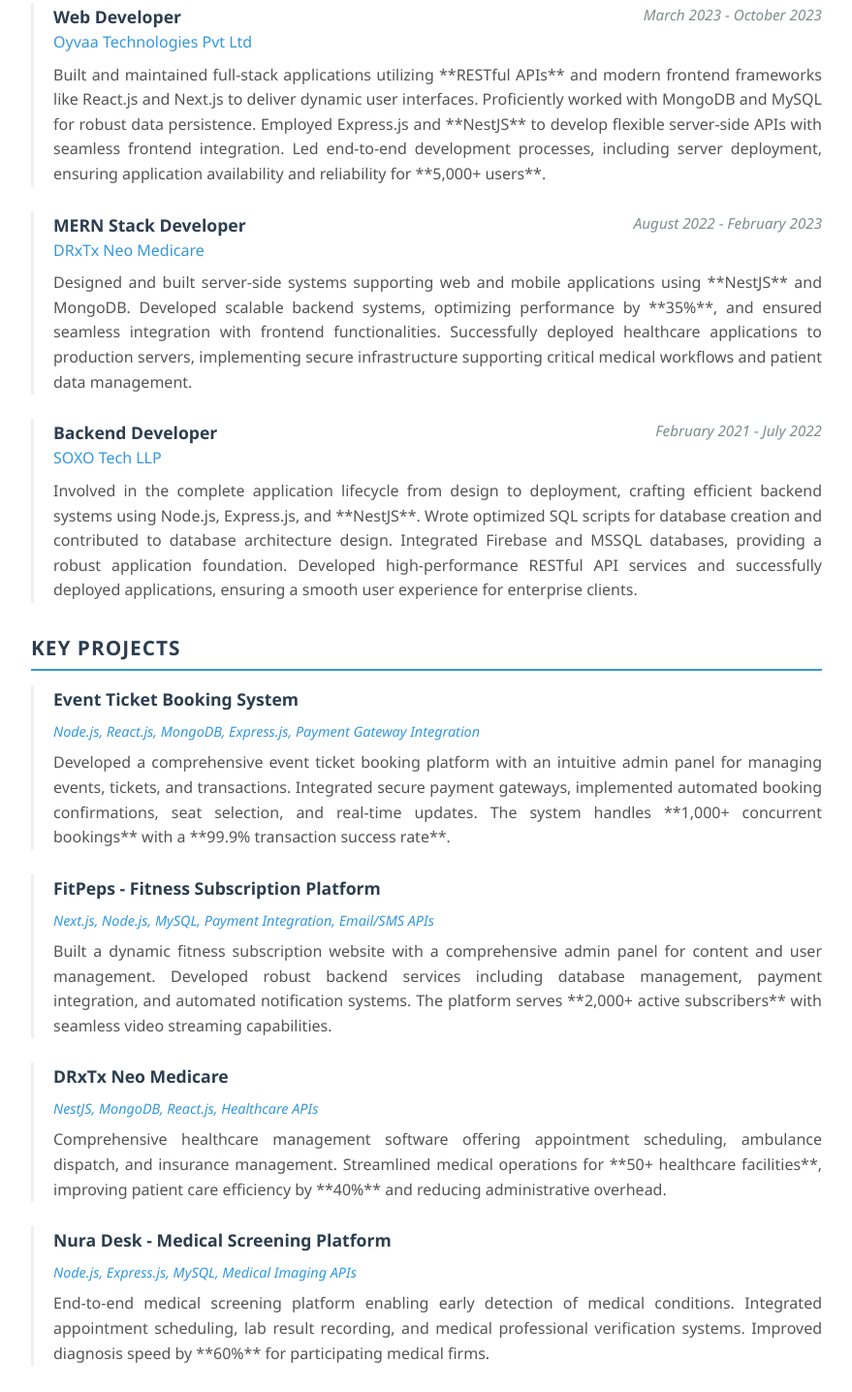
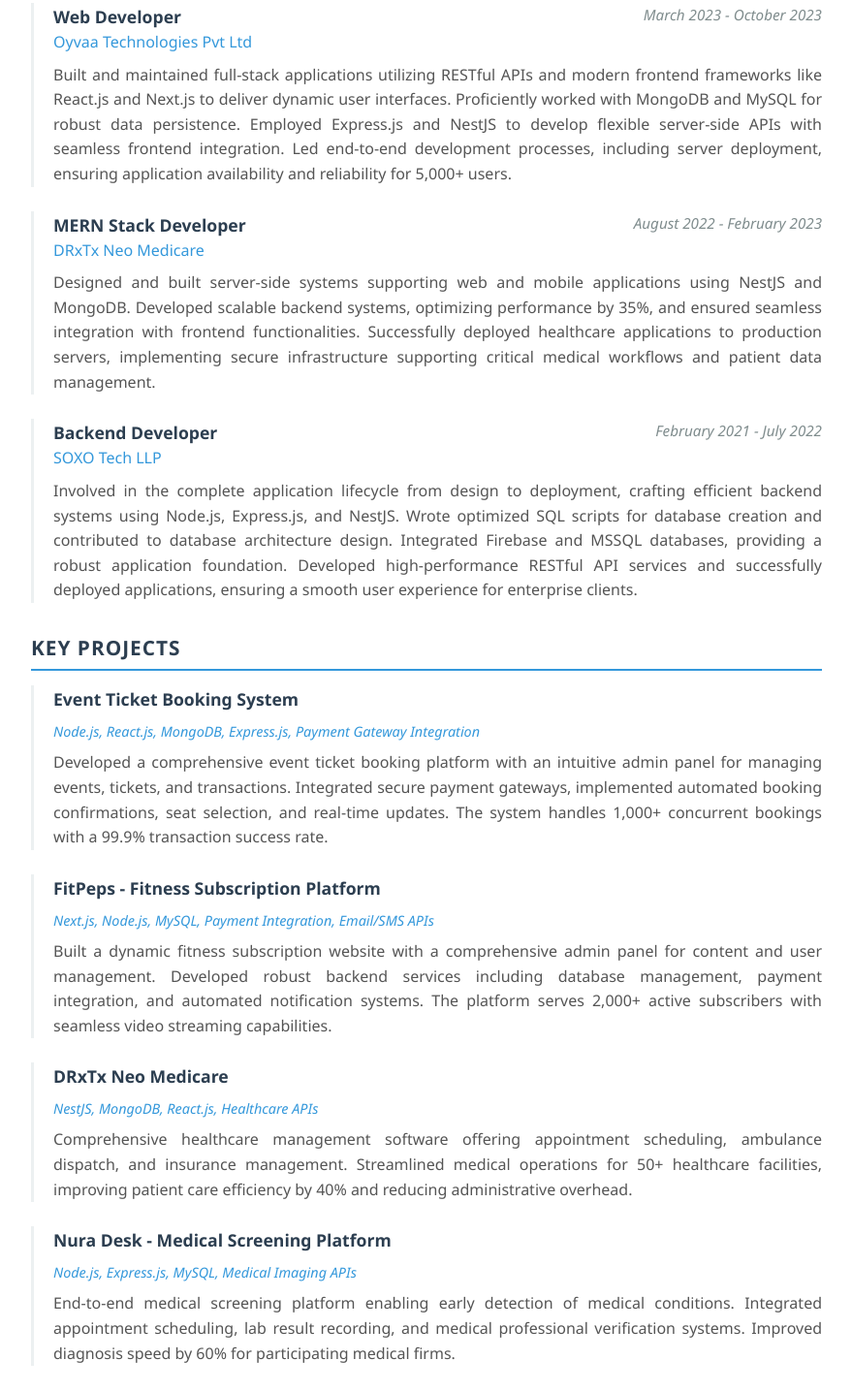
Before and after one commit to ramees95/me, a plain HTML site: page index.html in a window 1280 px wide. Shown: the part 1329-2765 px from the top of the page at 97% size, without its empty margins (200-1079 px from the left). Drawn offline with Linux system fonts and the light colour scheme.

Commit message:
corrections

```diff
--- a/index.html
+++ b/index.html
@@ -183,7 +183,7 @@
         <div class="skills-grid">
             <div class="skill-category">
                 <h4>Backend Development</h4>
-                <div class="skills-list">Node.js, **NestJS**, Express.js, REST APIs, TypeScript</div>
+                <div class="skills-list">Node.js, NestJS, Express.js, REST APIs, TypeScript</div>
             </div>
             <div class="skill-category">
                 <h4>Frontend Development</h4>
@@ -212,7 +212,7 @@
                 <div class="duration">March 2024 - Present</div>
             </div>
             <div class="job-description">
-                Designed and developed full-stack applications leveraging **RESTful APIs** and modern frontend frameworks such as React.js and Next.js to create seamless user experiences. Implemented **MySQL** for efficient data management, ensuring secure and optimized storage solutions. Utilized Express.js and **NestJS** to build scalable server-side APIs that integrate smoothly with frontend components. Responsible for deploying applications to production environments, maintaining **99.5% uptime** and optimal performance.
+                Designed and developed full-stack applications leveraging RESTful APIs and modern frontend frameworks such as React.js and Next.js to create seamless user experiences. Implemented MySQL for efficient data management, ensuring secure and optimized storage solutions. Utilized Express.js and NestJS to build scalable server-side APIs that integrate smoothly with frontend components. Responsible for deploying applications to production environments, maintaining 99.5% uptime and optimal performance.
             </div>
         </div>
 
@@ -225,7 +225,7 @@
                 <div class="duration">November 2023 - Present</div>
             </div>
             <div class="job-description">
-                Conducted comprehensive code reviews for **100+ students** in web development bootcamp programs, focusing on JavaScript, Node.js, and React applications. Provided detailed feedback on code quality, best practices, and optimization techniques. Mentored junior developers through one-on-one sessions, helping improve coding standards and debugging skills. Collaborated with the instructional team to develop coding assessment criteria and maintain educational quality standards.
+                Conducted comprehensive code reviews for 100+ students in web development bootcamp programs, focusing on JavaScript, Node.js, and React applications. Provided detailed feedback on code quality, best practices, and optimization techniques. Mentored junior developers through one-on-one sessions, helping improve coding standards and debugging skills. Collaborated with the instructional team to develop coding assessment criteria and maintain educational quality standards.
             </div>
         </div>
 
@@ -238,7 +238,7 @@
                 <div class="duration">March 2023 - October 2023</div>
             </div>
             <div class="job-description">
-                Built and maintained full-stack applications utilizing **RESTful APIs** and modern frontend frameworks like React.js and Next.js to deliver dynamic user interfaces. Proficiently worked with MongoDB and MySQL for robust data persistence. Employed Express.js and **NestJS** to develop flexible server-side APIs with seamless frontend integration. Led end-to-end development processes, including server deployment, ensuring application availability and reliability for **5,000+ users**.
+                Built and maintained full-stack applications utilizing RESTful APIs and modern frontend frameworks like React.js and Next.js to deliver dynamic user interfaces. Proficiently worked with MongoDB and MySQL for robust data persistence. Employed Express.js and NestJS to develop flexible server-side APIs with seamless frontend integration. Led end-to-end development processes, including server deployment, ensuring application availability and reliability for 5,000+ users.
             </div>
         </div>
 
@@ -251,7 +251,7 @@
                 <div class="duration">August 2022 - February 2023</div>
             </div>
             <div class="job-description">
-                Designed and built server-side systems supporting web and mobile applications using **NestJS** and MongoDB. Developed scalable backend systems, optimizing performance by **35%**, and ensured seamless integration with frontend functionalities. Successfully deployed healthcare applications to production servers, implementing secure infrastructure supporting critical medical workflows and patient data management.
+                Designed and built server-side systems supporting web and mobile applications using NestJS and MongoDB. Developed scalable backend systems, optimizing performance by 35%, and ensured seamless integration with frontend functionalities. Successfully deployed healthcare applications to production servers, implementing secure infrastructure supporting critical medical workflows and patient data management.
             </div>
         </div>
 
@@ -264,7 +264,7 @@
                 <div class="duration">February 2021 - July 2022</div>
             </div>
             <div class="job-description">
-                Involved in the complete application lifecycle from design to deployment, crafting efficient backend systems using Node.js, Express.js, and **NestJS**. Wrote optimized SQL scripts for database creation and contributed to database architecture design. Integrated Firebase and MSSQL databases, providing a robust application foundation. Developed high-performance RESTful API services and successfully deployed applications, ensuring a smooth user experience for enterprise clients.
+                Involved in the complete application lifecycle from design to deployment, crafting efficient backend systems using Node.js, Express.js, and NestJS. Wrote optimized SQL scripts for database creation and contributed to database architecture design. Integrated Firebase and MSSQL databases, providing a robust application foundation. Developed high-performance RESTful API services and successfully deployed applications, ensuring a smooth user experience for enterprise clients.
             </div>
         </div>
     </div>
@@ -278,7 +278,7 @@
                 </div>
             <div class="tech-stack">Node.js, React.js, MongoDB, Express.js, Payment Gateway Integration</div>
             <div class="job-description">
-                Developed a comprehensive event ticket booking platform with an intuitive admin panel for managing events, tickets, and transactions. Integrated secure payment gateways, implemented automated booking confirmations, seat selection, and real-time updates. The system handles **1,000+ concurrent bookings** with a **99.9% transaction success rate**.
+                Developed a comprehensive event ticket booking platform with an intuitive admin panel for managing events, tickets, and transactions. Integrated secure payment gateways, implemented automated booking confirmations, seat selection, and real-time updates. The system handles 1,000+ concurrent bookings with a 99.9% transaction success rate.
             </div>
         </div>
 
@@ -288,7 +288,7 @@
                 </div>
             <div class="tech-stack">Next.js, Node.js, MySQL, Payment Integration, Email/SMS APIs</div>
             <div class="job-description">
-                Built a dynamic fitness subscription website with a comprehensive admin panel for content and user management. Developed robust backend services including database management, payment integration, and automated notification systems. The platform serves **2,000+ active subscribers** with seamless video streaming capabilities.
+                Built a dynamic fitness subscription website with a comprehensive admin panel for content and user management. Developed robust backend services including database management, payment integration, and automated notification systems. The platform serves 2,000+ active subscribers with seamless video streaming capabilities.
             </div>
         </div>
 
@@ -298,7 +298,7 @@
                 </div>
             <div class="tech-stack">NestJS, MongoDB, React.js, Healthcare APIs</div>
             <div class="job-description">
-                Comprehensive healthcare management software offering appointment scheduling, ambulance dispatch, and insurance management. Streamlined medical operations for **50+ healthcare facilities**, improving patient care efficiency by **40%** and reducing administrative overhead.
+                Comprehensive healthcare management software offering appointment scheduling, ambulance dispatch, and insurance management. Streamlined medical operations for 50+ healthcare facilities, improving patient care efficiency by 40% and reducing administrative overhead.
             </div>
         </div>
 
@@ -308,7 +308,7 @@
                 </div>
             <div class="tech-stack">Node.js, Express.js, MySQL, Medical Imaging APIs</div>
             <div class="job-description">
-                End-to-end medical screening platform enabling early detection of medical conditions. Integrated appointment scheduling, lab result recording, and medical professional verification systems. Improved diagnosis speed by **60%** for participating medical firms.
+                End-to-end medical screening platform enabling early detection of medical conditions. Integrated appointment scheduling, lab result recording, and medical professional verification systems. Improved diagnosis speed by 60% for participating medical firms.
             </div>
         </div>
     </div>
```
